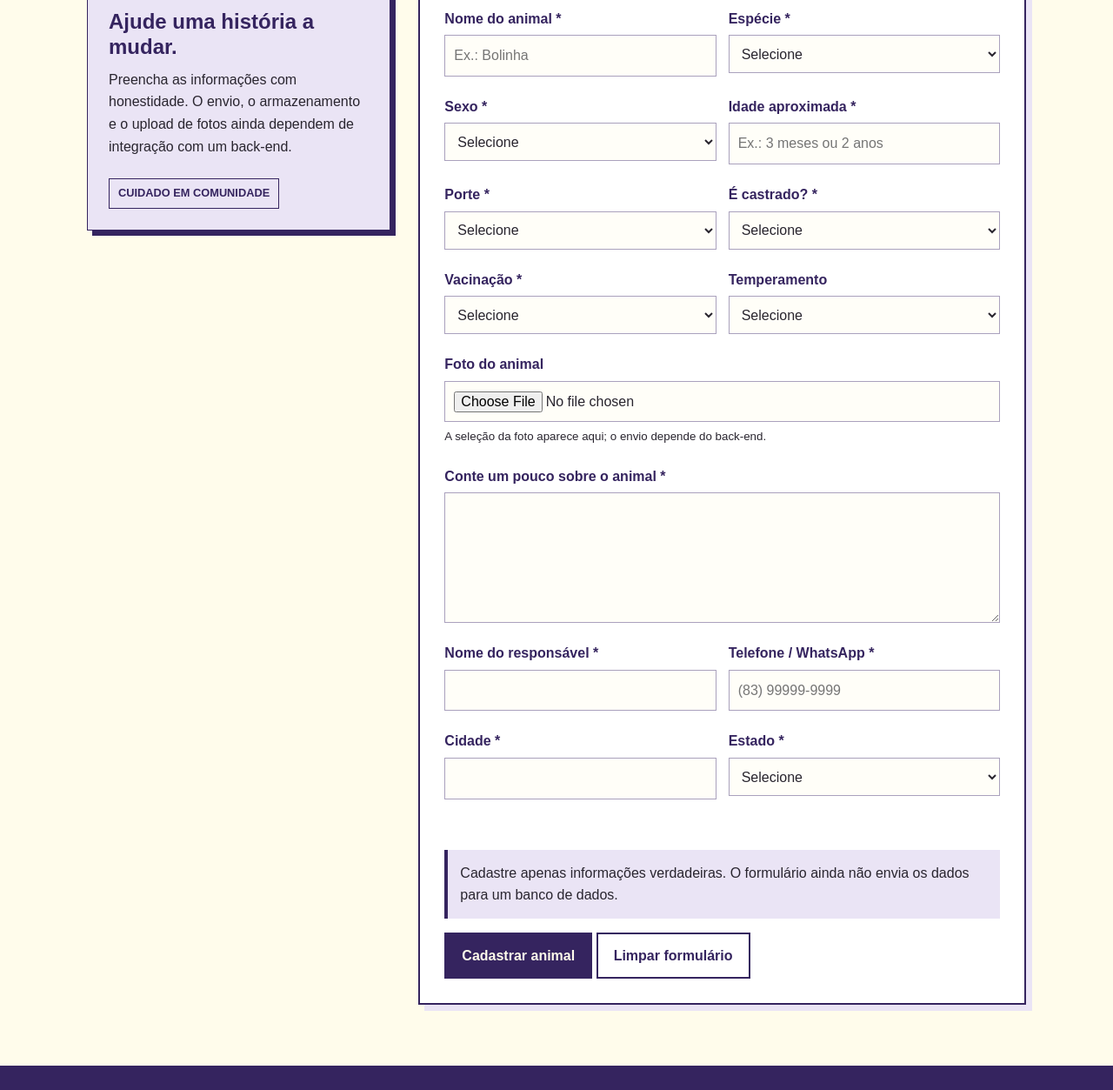
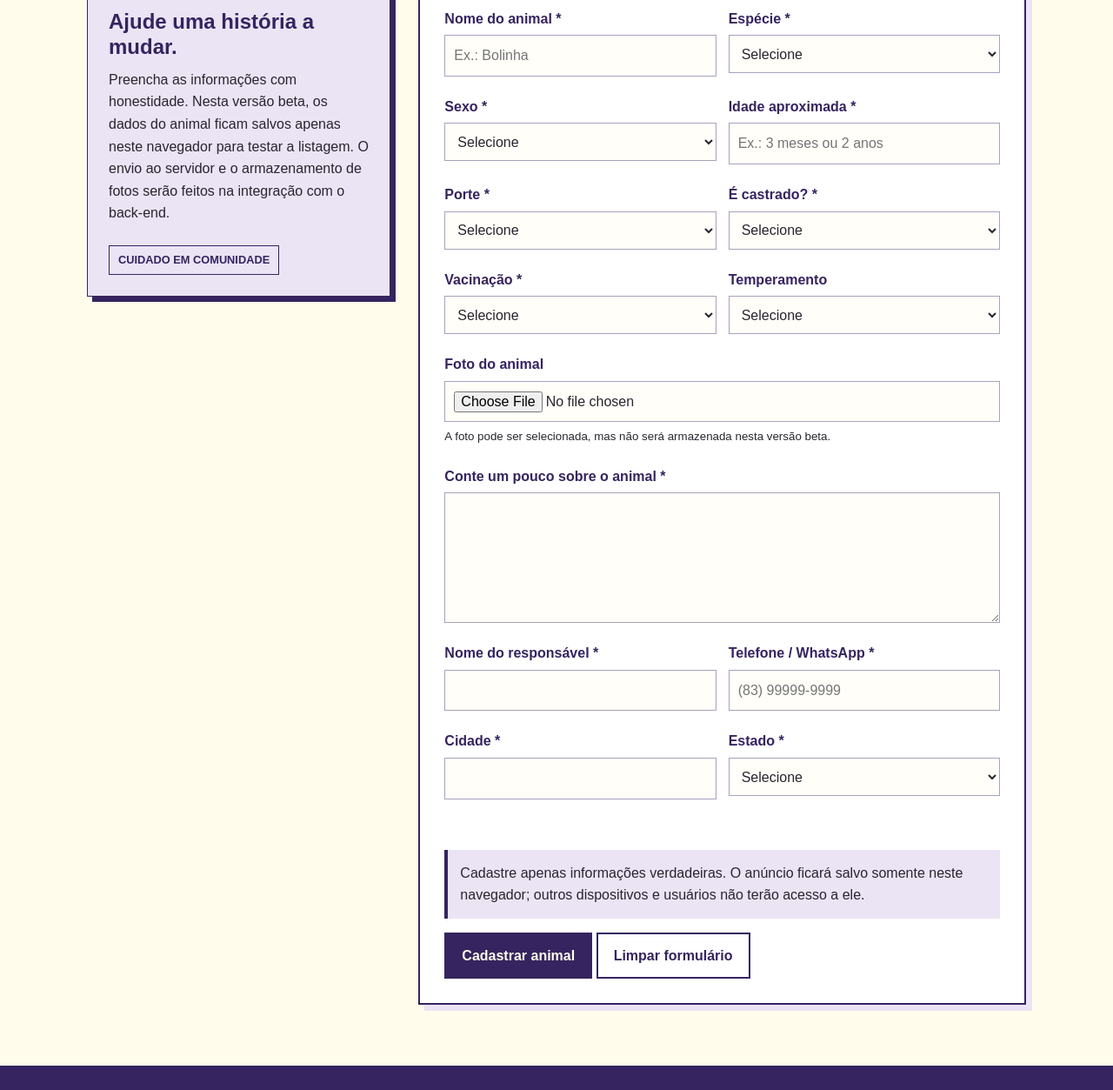
Before and after one commit to johannbarros-ux/COMPET, a plain HTML site: page paginas/cadastro animal.html in a window 1280 px wide. Shown: the part 643-1896 px from the top of the page at 87% size. Drawn offline with Linux system fonts and the light colour scheme.

Commit message:
Atualiza orientações do cadastro beta

```diff
--- a/paginas/cadastro animal.html
+++ b/paginas/cadastro animal.html
@@ -76,7 +76,7 @@
                         Ajude uma história a mudar.
                     </h2>
                     <p>
-                        Preencha as informações com honestidade. O envio, o armazenamento e o upload de fotos ainda dependem de integração com um back-end.
+                        Preencha as informações com honestidade. Nesta versão beta, os dados do animal ficam salvos apenas neste navegador para testar a listagem. O envio ao servidor e o armazenamento de fotos serão feitos na integração com o back-end.
                     </p>
                     <span class="sp-stamp">
                         CUIDADO EM COMUNIDADE
@@ -234,7 +234,7 @@
                             </label>
                             <input type="file" id="foto" name="foto" accept="image/*">
                             <small>
-                                A seleção da foto aparece aqui; o envio depende do back-end.
+                                A foto pode ser selecionada, mas não será armazenada nesta versão beta.
                             </small>
                         </div>
                         <div class="campo largo">
@@ -297,7 +297,7 @@
                     <p id="mensagemAnimal" class="mensagem-formulario" role="status" aria-live="polite" aria-atomic="true">
                     </p>
                     <div class="aviso">
-                        Cadastre apenas informações verdadeiras. O formulário ainda não envia os dados para um banco de dados.
+                        Cadastre apenas informações verdadeiras. O anúncio ficará salvo somente neste navegador; outros dispositivos e usuários não terão acesso a ele.
                     </div>
                     <button class="botao principal" type="submit">
                         Cadastrar animal
```
